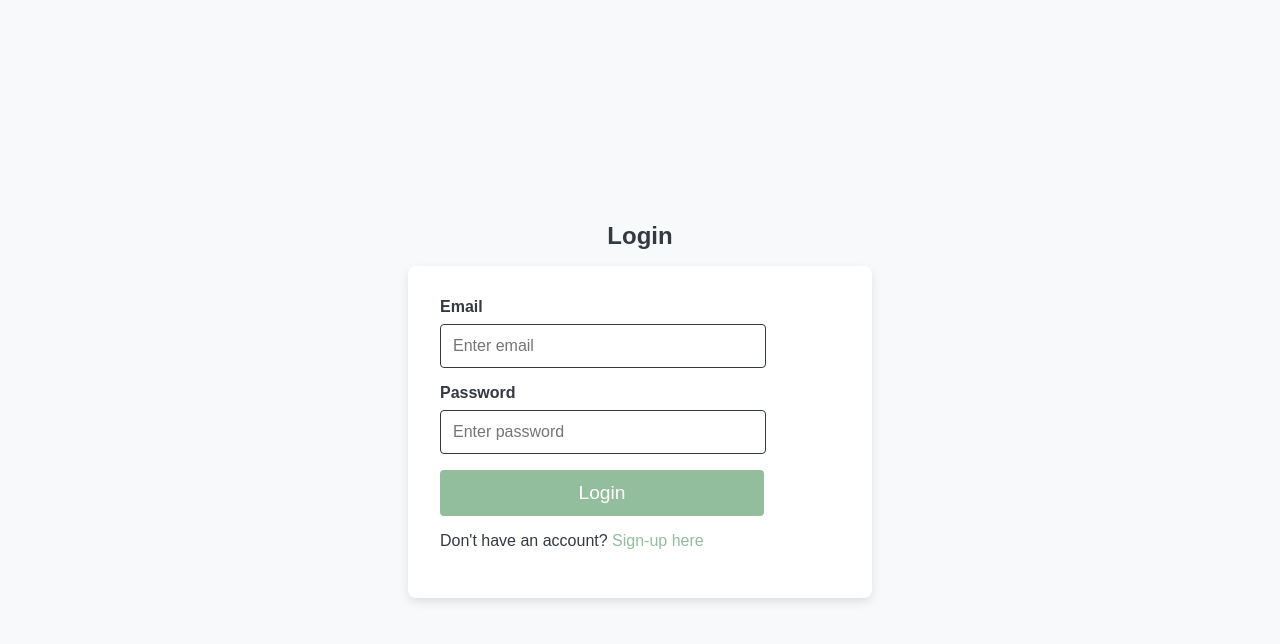
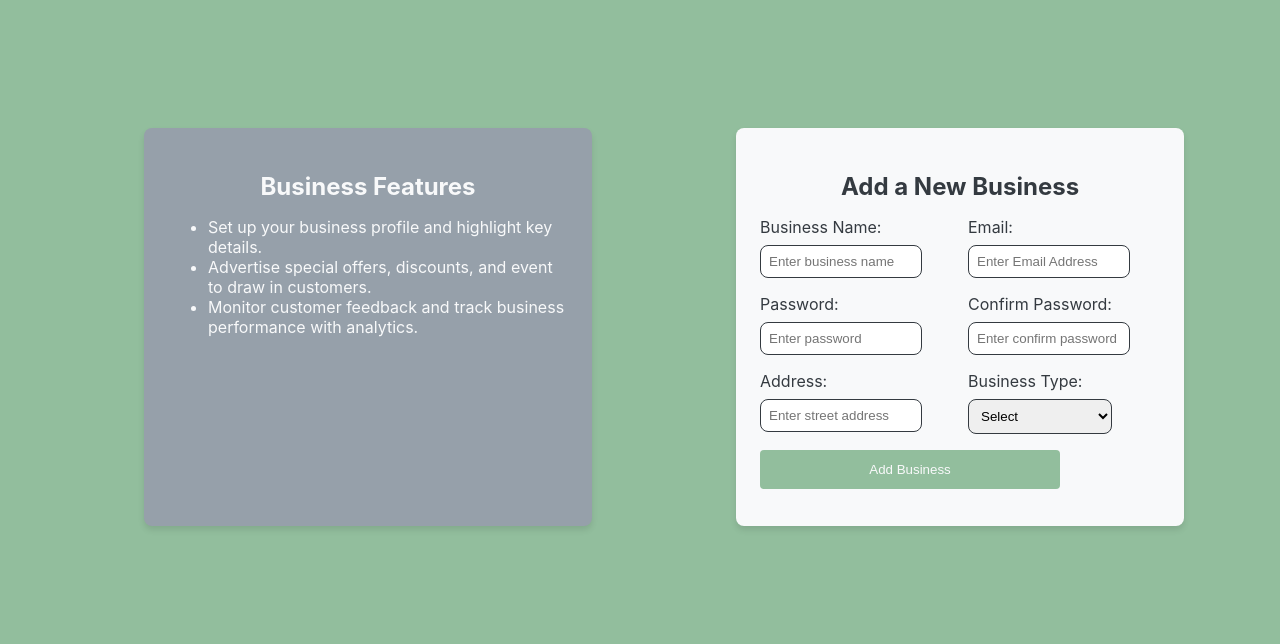
Before and after one commit to juzgit/Business-Discovery, a React (Create React App) app in the folder business-discovery/: page / in a window 1280 px wide. Shown: the top 644 px of the page. Built offline with nearby package versions, Linux system fonts and the light colour scheme.

Commit message:
Updated and styled business-reg-page

```diff
--- a/business-discovery/src/App.js
+++ b/business-discovery/src/App.js
@@ -2,14 +2,15 @@ import React from "react";
 import { BrowserRouter as Router, Route, Routes } from "react-router-dom";
 //import Homepage from "./pages/HomePage";
 //import UserRegister from "./pages/user-reg-page";
-import UserLogin from "./pages/user-login-page";
+//import UserLogin from "./pages/user-login-page";
+import BusinessRegister from "./pages/business-reg-page";
 
 function App() {
   return (
     <div className="App">
         <Router>
             <Routes>
-            <Route path="/" element={<UserLogin />} />
+            <Route path="/" element={<BusinessRegister />} />
             </Routes>
         </Router>
     </div>
--- a/business-discovery/src/pages/business-reg-page.js
+++ b/business-discovery/src/pages/business-reg-page.js
@@ -1,4 +1,5 @@
 import React, {useState} from "react";
+import '../pagesStyling/business-reg.scss'
 
 const BusinessRegister = () => {
     const [formData, setFormData] = useState({
@@ -18,11 +19,11 @@ const BusinessRegister = () => {
     }
 
     const validate = () =>{
-        const newErrors ={};
+        const newErrors = {};
 
         if(!formData.businessName) newErrors.businessName = 'Business Name is required';
         if(!formData.email) newErrors.email = 'Email is required';
-        if(!formData.password) newErrors = 'Password is required';
+        if(!formData.password) newErrors.password = 'Password is required';
         if(formData.password !== formData.confirmPassword)
             newErrors.confirmPassword = 'Passwords do not match';
         if(!formData.businessType) newErrors.businessType = 'Business Type is required';
@@ -32,7 +33,7 @@ const BusinessRegister = () => {
     const handleSubmit = (e) => {
         e.preventDefault();
         const validationErrors = validate();
-        if(Objects.keys(validationErrors).length > 0){
+        if(Object.keys(validationErrors).length > 0){
             setErrors(validationErrors)
         } else {
             console.log('Form submitted:', formData)
@@ -41,88 +42,105 @@ const BusinessRegister = () => {
     }
 
     return(
-        <div>
-            <h1>Business Registration</h1>
+        <div className="business-reg-page">
 
-            <form onSubmit={handleRegister}>
-                <h2>Add a New Business</h2>
+                <div className="business-features">
+                    <h2 className="business-features-heading">Business Features</h2>
 
-                <div>
-                    <label>Business Name:</label>
+                    <ul className="business-features-listing">
+                        <li>Set up your business profile and highlight key details.</li>
+                        <li>Advertise special offers, discounts, and event to draw in customers.</li>
+                        <li>Monitor customer feedback and track business performance with analytics.</li>
+                    </ul>
+                </div>
+
+                <form onSubmit={handleSubmit} className="business-reg-form">
+                <h2 className="business-reg-form-heading">Add a New Business</h2>
+
+                <div className="form-row">
+                    <div className="form-group">
+                            <label className="label-group">Business Name:</label>
                             <input
                                 type="text"
                                 name="businessName"
                                 value={formData.businessName}
                                 onChange={handleChange}
+                                placeholder="Enter business name"
+                                className="form-input"
                                 required
                                 />
                                 {errors.businessName && <p>{errors.businessName}</p>}
                         </div>
 
-                <div>
-                    <label>Email:</label>
+                        <div className="form-group">
+                            <label className="label-group">Email:</label>
                             <input
                                 type="text"
                                 name="email"
                                 value={formData.email}
                                 onChange={handleChange}
+                                placeholder="Enter Email Address"
+                                className="form-input"
                                 required
                                 />
                                 {errors.email && <p>{errors.email}</p>}
                         </div>
+                </div>
 
-                <div>
-                    <label>Password:</label>
+
+                <div className="form-row">
+                    <div className="form-group">
+                        <label className="label-group">Password:</label>
                         <input
                             type="text"
                             name="password"
                             value={formData.password}
                             onChange={handleChange}
+                            placeholder="Enter password"
+                            className="form-input"
                             required
                             />
                             {errors.password && <p>{errors.password}</p>}
                     </div>
 
-                <div>
-                    <label>Confirm Password:</label>
+                    <div className="form-group">
+                        <label className="label-group">Confirm Password:</label>
                         <input
                             type="text"
                             name="confirmPassword"
                             value={formData.confirmPassword}
                             onChange={handleChange}
+                            placeholder="Enter confirm password"
+                            className="form-input"
                             required
                             />
                             {errors.confirmPassword && <p>{errors.confirmPassword}</p>}
                     </div>
-
-                <div>
-                    <label>Phone Number:</label>
-                    <input
-                        type="text"
-                        name="phone"
-                        value={formData.phone}
-                        onChange={handleChange}
-                        required
-                        />
                 </div>
 
-                <div>
-                    <label>Address:</label>
+
+                <div className="form-row">
+                    <div className="form-group">
+                        <label className="label-group">Address:</label>
                         <input
                             type="text"
                             name="address"
                             value={formData.address}
                             onChange={handleChange}
+                            placeholder="Enter street address"
+                            className="form-input"
                             required
                             />
                     </div>
 
-                <div>
-                    <label>Phone Number:</label>
+
+                    <div className="form-group">
+                        <label className="label-group">Business Type:</label>
                         <select
                             name="businessType"
                             value={formData.businessType}
                             onChange={handleChange}
+                            className="form-input-select"
                             required
                             >
 
@@ -130,18 +148,16 @@ const BusinessRegister = () => {
                             <option value="Ex1">Gym</option>
                             <option value="Ex2">Fitness Center</option>
                         </select>
-                    {errors.businessType && <p>{errors.businessType}</p>}
+                        {errors.businessType && <p className="error-message">{errors.businessType}</p>}
+                    </div>
                 </div>
 
-                <button type="submit">Add Business</button>
+                <button type="submit" className="submit-button">Add Business</button>
 
             </form>
 
-
         </div>
-
     );
-
 };
 
 export default BusinessRegister;
--- /dev/null
+++ b/business-discovery/src/pagesStyling/business-reg.scss
@@ -0,0 +1,104 @@
+$primaryColor1: #92be9d;
+$neutralColor1: #F8F9FA;
+$neutralColor2: #343A40;
+
+.business-reg-page{
+    display: flex;
+    gap: 1rem;
+    padding: 1rem;
+    min-height: 100vh;
+    background-color: $primaryColor1;
+
+    .business-features, .business-reg-form{
+        flex: 1;
+        padding: 1.5rem;
+        max-width: 400px;
+        border-radius: 8px;
+        background-color: lighten($neutralColor2, 40%);
+        box-shadow: 0 4px 6px rgba(0, 0, 0, 0.1);
+        margin-left: 8rem;
+        margin-top: 7rem;
+        max-height: 350px;
+    }
+
+    .business-features{
+        color: $neutralColor1;
+
+        .business-features-heading{
+            text-align: center;
+            font-size: 1.5rem;
+            margin-bottom: 1rem;
+            color: $neutralColor1;
+        }
+
+        .business-feature-listing{
+            list-style: none;
+            padding: 0;
+
+            li{
+                margin-bottom: 1rem;
+                font-size: 1rem;
+            }
+        }
+    }
+
+    .business-reg-form{
+        background-color: $neutralColor1;
+
+        .business-reg-form-heading{
+            text-align: center;
+            font-size: 1.5rem;
+            margin-bottom: 1rem;
+            color: $neutralColor2;
+        }
+
+        .form-row{
+            display: flex;
+            gap: 1rem;
+            margin-bottom: 1rem;
+
+            .form-group{
+                flex: 1;
+
+                .label-group{
+                    display: block;
+                    margin-bottom: 0.5rem;
+                    color: $neutralColor2;
+                }
+
+                .form-input, .form-input-select{
+                    width: 75%;
+                    padding: 0.5rem;
+                    border: 1px solid $neutralColor2;
+                    border-radius: 8px;
+                }
+
+                p{
+                    color: red;
+                    font-size: 0.875rem;
+                }
+            }
+        }
+
+        .submit-button{
+            width: 75%;
+            padding: 0.75rem;
+            background-color: $primaryColor1;
+            color: $neutralColor1;
+            border: none;
+            border-radius: 4px;
+            cursor: pointer;
+
+            &:hover{
+                background-color: darken($primaryColor1, 10%);
+            }
+        }
+    }
+
+    @media (max-width: 768px){
+        flex-direction: column;
+        .business-features, .business-reg-form{
+            max-width: 100%;
+        }
+    }
+}
```
Lines whose indentation alone changed are shown as unchanged.
